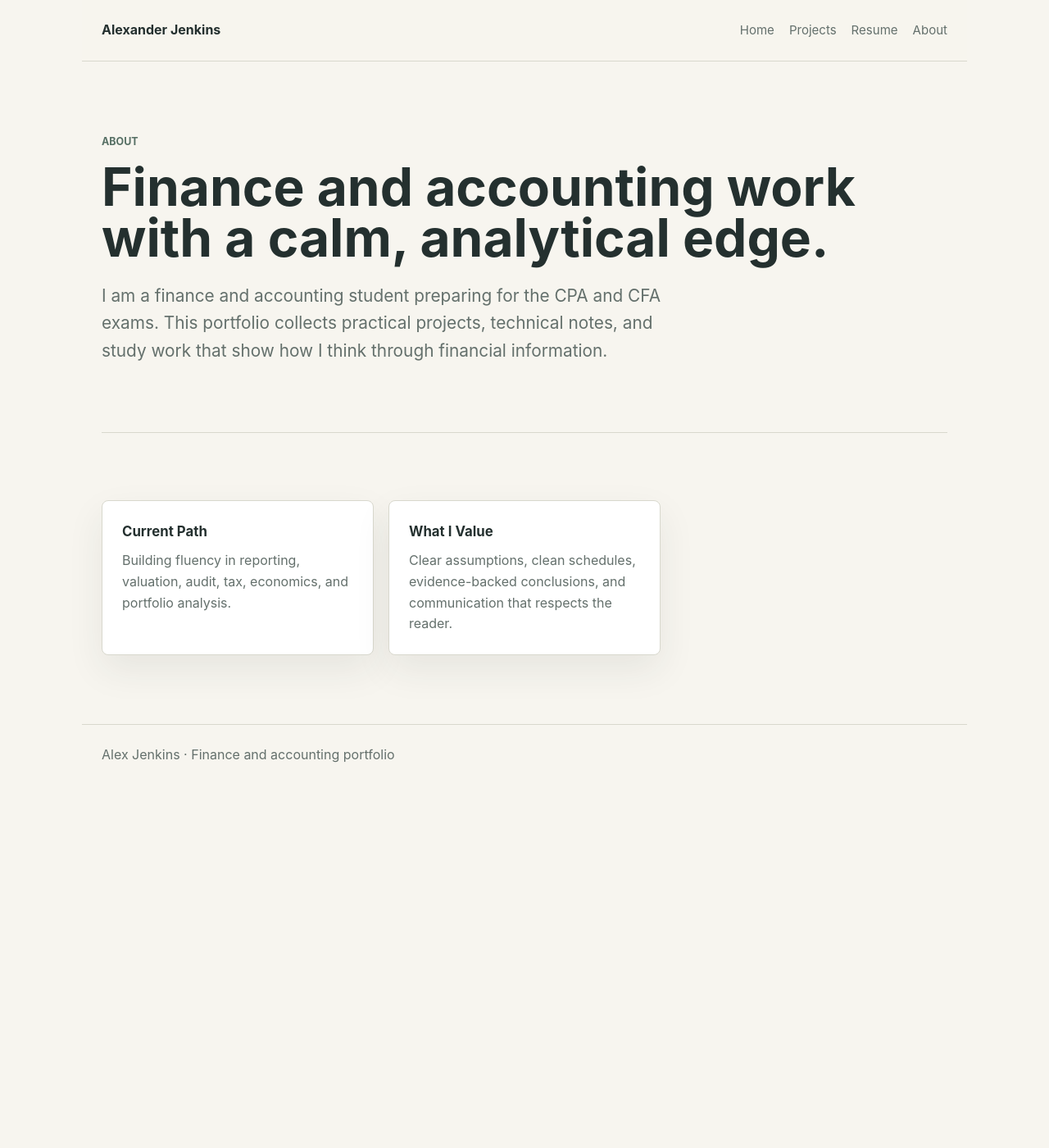
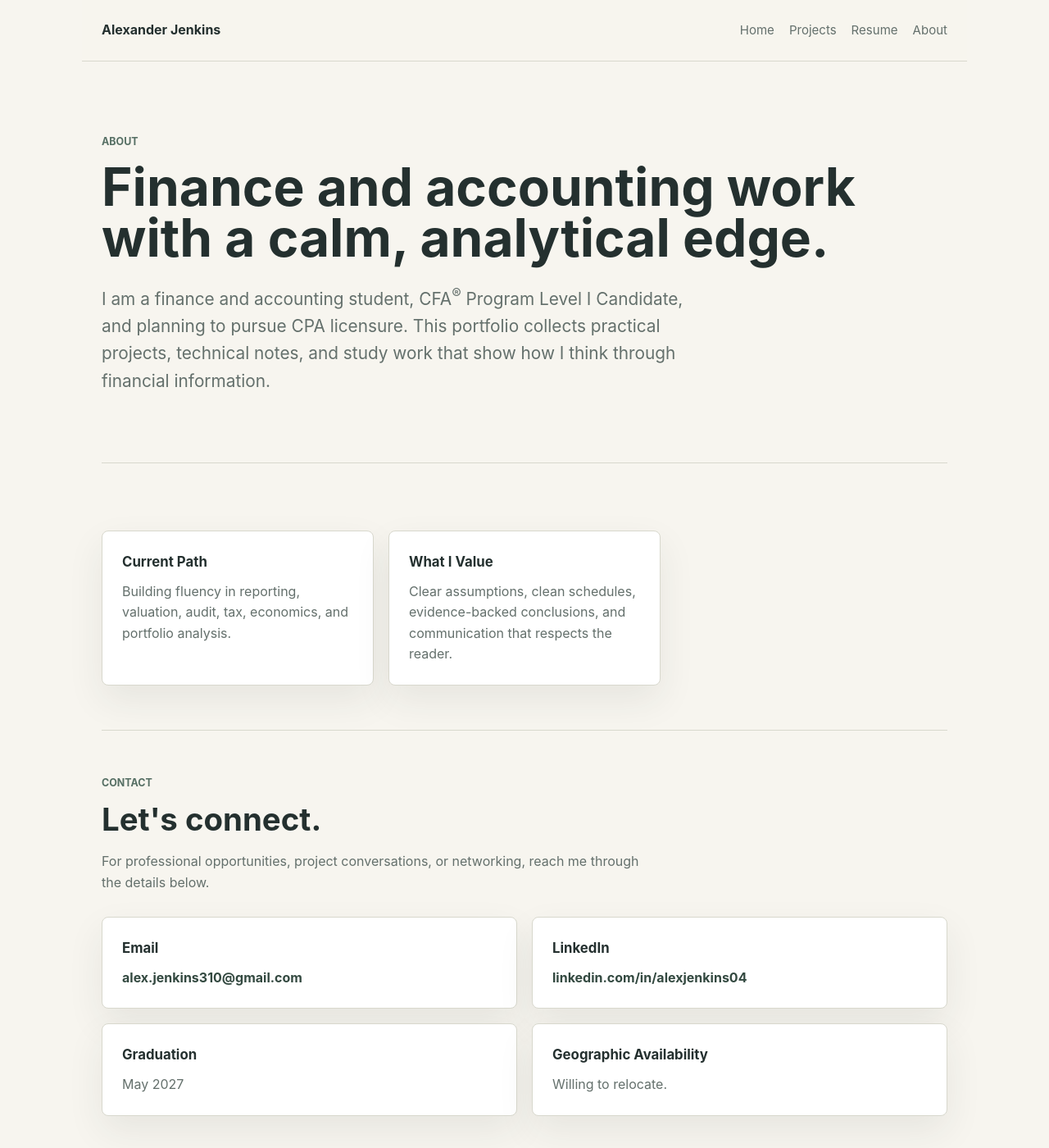
Before and after one commit to alexjenkins310-stack/portfolio, a Jekyll site: the page built from about.md, in a window 1280 px wide and 1400 px high. Shown: the whole window at 82% size. Built offline with Jekyll 4.4.1, drawn with Linux system fonts in a browser that asks for light colours.

Commit message:
various about changes

```diff
--- a/_sass/_components.scss
+++ b/_sass/_components.scss
@@ -163,6 +163,21 @@ nav a:hover {
 
 .card p {
   margin-bottom: 0;
+}
+
+.contact-card a {
+  color: $accent-deep;
+  font-weight: 700;
+  overflow-wrap: anywhere;
+}
+
+.contact-card a:hover,
+.contact-card a:focus-visible {
+  text-decoration: underline;
+}
+
+.contact-grid {
+  grid-template-columns: repeat(2, minmax(0, 1fr));
 }
 
 .list {
@@ -409,6 +424,10 @@ nav a:hover {
     grid-template-columns: 1fr;
   }
 
+  .contact-grid {
+    grid-template-columns: 1fr;
+  }
+
   .project-gallery {
     grid-template-columns: 1fr;
   }
--- a/about.md
+++ b/about.md
@@ -8,7 +8,7 @@ permalink: /about/
   <p class="eyebrow">About</p>
   <h1>Finance and accounting work with a calm, analytical edge.</h1>
   <p class="lede">
-    I am a finance and accounting student preparing for the CPA and CFA exams.
+    I am a finance and accounting student, CFA<sup>&reg;</sup> Program Level I Candidate, and planning to pursue CPA licensure.
     This portfolio collects practical projects, technical notes, and study work
     that show how I think through financial information.
   </p>
@@ -26,3 +26,30 @@ permalink: /about/
     </article>
   </div>
 </section>
+
+<section class="section contact-section" id="contact">
+  <div class="section-heading">
+    <p class="eyebrow">Contact</p>
+    <h2>Let's connect.</h2>
+    <p>For professional opportunities, project conversations, or networking, reach me through the details below.</p>
+  </div>
+
+  <div class="grid contact-grid">
+    <article class="card contact-card">
+      <h3>Email</h3>
+      <p><a href="mailto:alex.jenkins310@gmail.com">alex.jenkins310@gmail.com</a></p>
+    </article>
+    <article class="card contact-card">
+      <h3>LinkedIn</h3>
+      <p><a href="https://www.linkedin.com/in/alexjenkins04" target="_blank" rel="noopener noreferrer">linkedin.com/in/alexjenkins04</a></p>
+    </article>
+    <article class="card contact-card">
+      <h3>Graduation</h3>
+      <p>May 2027</p>
+    </article>
+    <article class="card contact-card">
+      <h3>Geographic Availability</h3>
+      <p>Willing to relocate.</p>
+    </article>
+  </div>
+</section>
```
Also changed, not shown: index.md (+5 -4 lines), resume.md (+7 -7 lines).
